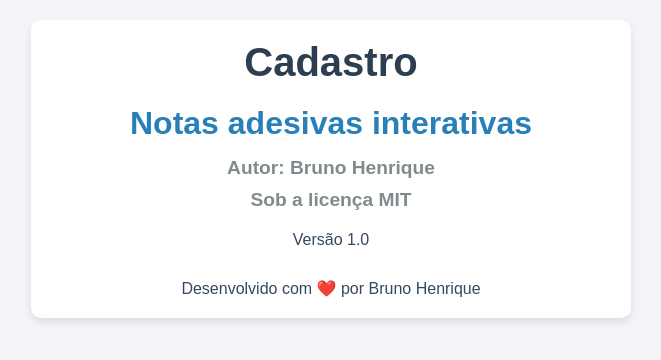
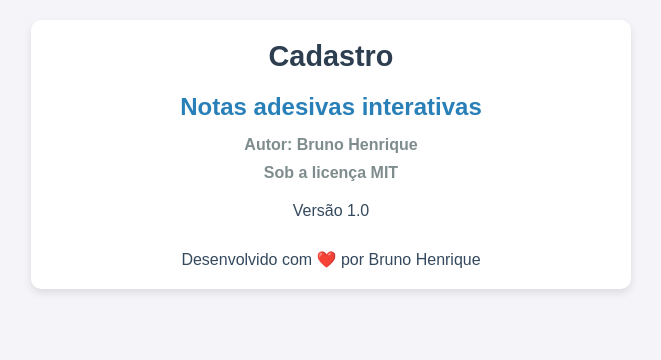
Before and after one commit to brudorea/cadastro, an Electron app: page src/views/sobre.html in a window 1010 px wide. Shown: the whole page, without its empty margins (174-835 px from the left). Drawn offline with Linux system fonts and the light colour scheme.

Commit message:
Atividade de Formulario OK

```diff
--- a/src/views/sobre.html
+++ b/src/views/sobre.html
@@ -20,21 +20,21 @@
         }
 
         h2 {
-            font-size: 2.5rem;
+            font-size: 1.8rem;
             color: #2c3e50;
             text-align: center;
             margin-bottom: 20px;
         }
 
         h3 {
-            font-size: 2rem;
+            font-size: 1.5rem;
             color: #2980b9;
             text-align: center;
             margin-bottom: 15px;
         }
 
         h4 {
-            font-size: 1.2rem;
+            font-size: 1rem;
             color: #7f8c8d;
             text-align: center;
             margin-bottom: 10px;
```
